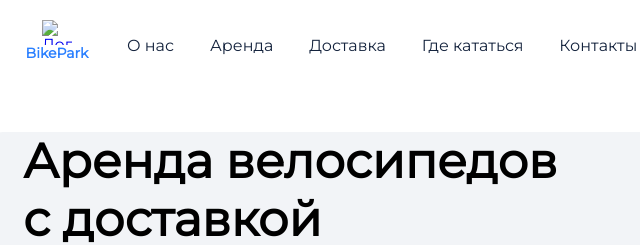
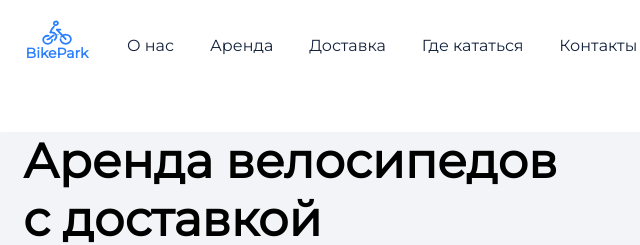
Before and after one commit to apkoha/maketBikePark, a plain HTML site: page index.html in a window 1280 px wide. Shown: the top 245 px of the page, 37-677 px from the left. Drawn offline with Linux system fonts and the light colour scheme; the site is published under a folder, as on GitHub Pages, so addresses that start at the root find nothing.

Commit message:
Update index.html

```diff
--- a/index.html
+++ b/index.html
@@ -13,7 +13,7 @@
   <header class="header">
     <div class="top-line">
       <a class="logo" href="index.html">
-        <img class="logo-image" src="/img/logo.svg" alt="Логотип" width="30" height="25">
+        <img class="logo-image" src="img/logo.svg" alt="Логотип" width="30" height="25">
         <h1 class="logo-text">BikePark</h1>
       </a>
       <nav>
```
